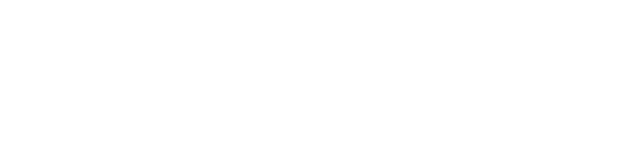
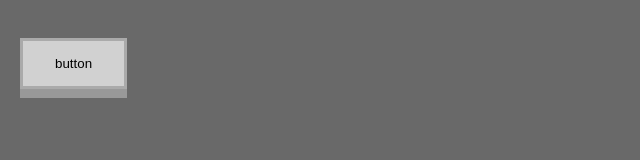
Before and after one commit to C1cada/C1cada.github.io, a plain HTML site: page game.html in a window 1280 px wide. Shown: the whole page, without its empty margins (0-640 px from the left). Drawn offline with Linux system fonts and the light colour scheme; files whose address does not match are found by name.

Commit message:
Update style

```diff
--- a/game.html
+++ b/game.html
@@ -1,6 +1,6 @@
 <!DOCTYPE html>
 <html lang="en">
- <link rel="stylesheet" type="text/css" href="style.css">
+ <link rel="stylesheet" type="text/css" href="game_style.css">
 <head>
     <meta charset="UTF-8">
     <meta name="description" content="My website I made for myself.">
@@ -9,7 +9,7 @@
     <script src="js/scripts.js"></script>
 </head>
 <body id="Body">
-
-
+    <br>
+    <button class="button" id="first_button" onclick="">button</button>
 </body>
 </html>
--- a/game_style.css
+++ b/game_style.css
@@ -0,0 +1,24 @@
+*{
+    margin: 0;
+    padding: 10px;
+}
+
+#Body{
+    background-color: #696969;
+}
+.button:hover{
+    background-color: #aaaaaa;
+/*    box-shadow: 0 0px 0px 0 rgba(0,0,0,0.2), 0 0px 0px 0 rgba(0,0,0,0.19);*/
+}
+.button:active{
+    transform: translateY(4px);
+    box-shadow: 0 5px #666
+}
+.button{
+    background-color: #d1d1d1;
+/*    border-radius: 28px;*/
+    padding: 15px 32px;
+    border: 3px solid #aaaaaa;
+    box-shadow: 0 9px #999;
+/*    transition-duration: 0.4s;*/
+}
```
